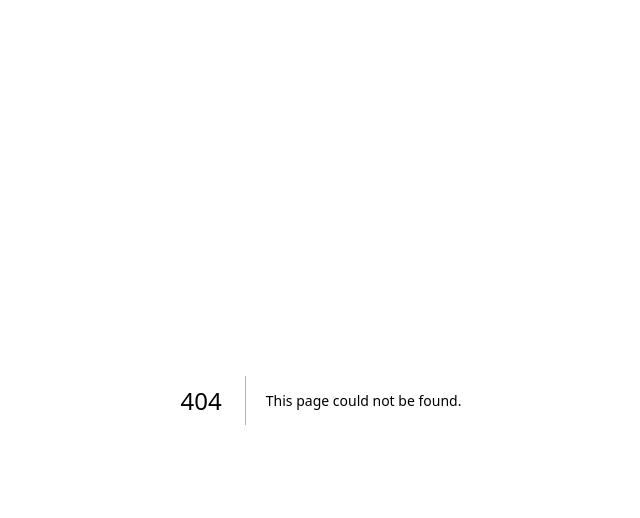
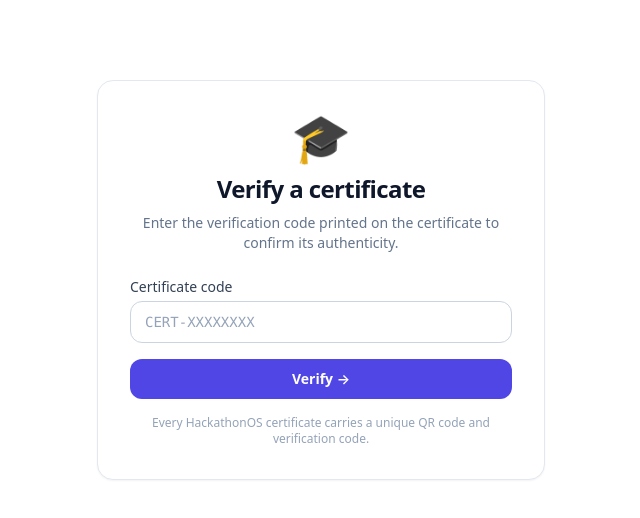
Before and after one commit to amilokz/hackathonos, a Next.js app: page /verify in a window 1280 px wide. Before the commit this address had no page. Shown: the top 518 px of the page, without its empty margins (319-959 px from the left). Built offline with nearby package versions, Linux system fonts and the light colour scheme.

Commit message:
Add /verify page (certificate code entry form); fix footer dead /verify/demo link

```diff
--- /dev/null
+++ b/src/app/verify/page.tsx
@@ -0,0 +1,48 @@
+'use client';
+
+import { useState } from 'react';
+import { useRouter } from 'next/navigation';
+import { Container, Card, Button, Field, inputClass } from '@/components/ui';
+
+export default function VerifyPage() {
+  const router = useRouter();
+  const [code, setCode] = useState('');
+
+  function onSubmit(e: React.FormEvent) {
+    e.preventDefault();
+    const c = code.trim();
+    if (c) router.push(`/verify/${encodeURIComponent(c)}`);
+  }
+
+  return (
+    <Container className="flex min-h-[70vh] items-center justify-center py-12">
+      <Card className="w-full max-w-md p-8 text-center">
+        <div className="text-5xl">🎓</div>
+        <h1 className="mt-3 text-2xl font-extrabold tracking-tight text-slate-900">
+          Verify a certificate
+        </h1>
+        <p className="mt-2 text-sm text-slate-500">
+          Enter the verification code printed on the certificate to confirm its authenticity.
+        </p>
+        <form onSubmit={onSubmit} className="mt-6 space-y-4 text-left">
+          <Field label="Certificate code">
+            <input
+              value={code}
+              onChange={(e) => setCode(e.target.value.toUpperCase())}
+              className={`${inputClass} font-mono uppercase`}
+              placeholder="CERT-XXXXXXXX"
+              required
+              autoComplete="off"
+            />
+          </Field>
+          <Button type="submit" className="w-full">
+            Verify →
+          </Button>
+        </form>
+        <p className="mt-4 text-xs text-slate-400">
+          Every HackathonOS certificate carries a unique QR code and verification code.
+        </p>
+      </Card>
+    </Container>
+  );
+}
--- a/src/components/ui.tsx
+++ b/src/components/ui.tsx
@@ -200,7 +200,7 @@ export function BrandFooter({
               <FooterLink href="/about">About</FooterLink>
               <FooterLink href="/contact">Contact</FooterLink>
               <FooterLink href="/#how">Help / FAQ</FooterLink>
-              <FooterLink href="/verify/demo">Verify certificate</FooterLink>
+              <FooterLink href="/verify">Verify certificate</FooterLink>
             </ul>
           </nav>
 
```
